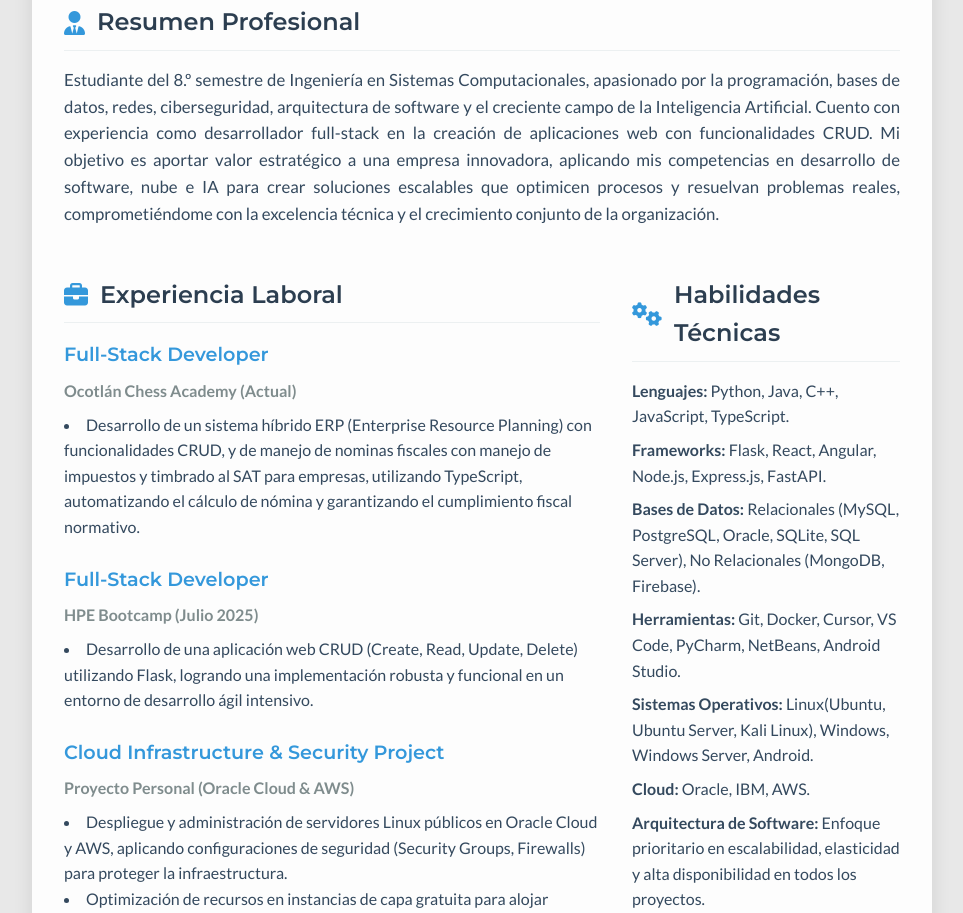
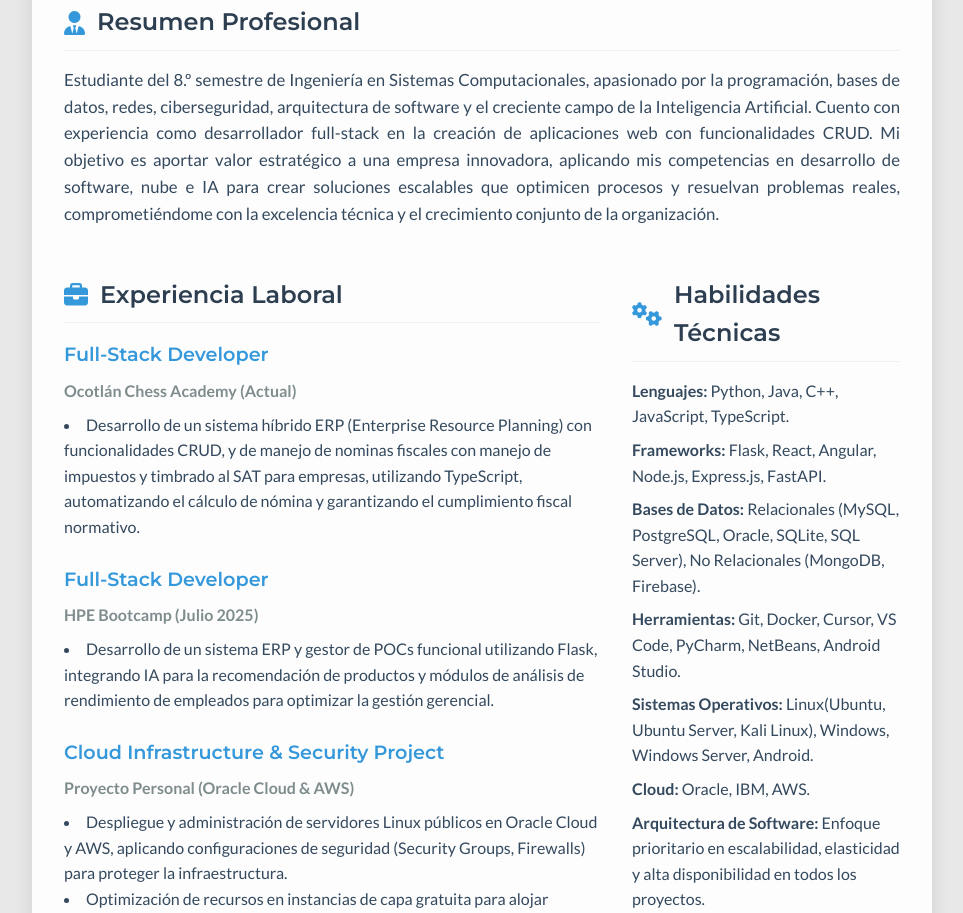
Before and after one commit to LuisRodzAl/Mi-curriculum, a plain HTML site: page index.html in a window 1280 px wide. Shown: the part 256-1169 px from the top of the page, without its empty margins (158-1121 px from the left). Drawn offline with Linux system fonts and the light colour scheme.

Commit message:
Agregue en HPE la integracion con la IA

```diff
--- a/index.html
+++ b/index.html
@@ -66,9 +66,10 @@
                             <h3>Full-Stack Developer</h3>
                             <p class="company">HPE Bootcamp (Julio 2025)</p>
                             <ul>
-                                <li>Desarrollo de una aplicación web CRUD (Create, Read, Update, Delete) utilizando
-                                    Flask, logrando una implementación robusta y funcional en un entorno de desarrollo
-                                    ágil intensivo.</li>
+                                <li>Desarrollo de un sistema ERP y gestor de POCs funcional utilizando Flask, integrando
+                                    IA para la recomendación de productos y módulos de análisis de rendimiento de
+                                    empleados
+                                    para optimizar la gestión gerencial.</li>
                             </ul>
                         </article>
                         <article class="job">
```
